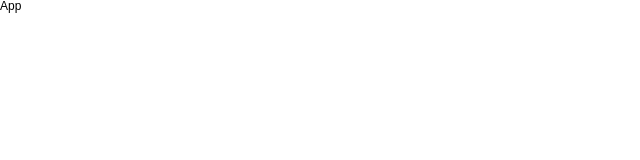
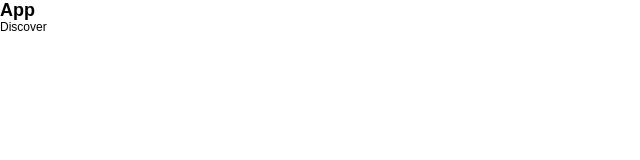
Before and after one commit to pastLivess/react_ts_music163_project, a React (Create React App) app: page /#/discover in a window 1280 px wide. Shown: the top 160 px of the page, without its empty margins (0-640 px from the left). Built offline with nearby package versions, Linux system fonts and the light colour scheme.

Commit message:
配置路由

```diff
--- a/package.json
+++ b/package.json
@@ -14,6 +14,7 @@
     "normalize.css": "^8.0.1",
     "react": "^18.2.0",
     "react-dom": "^18.2.0",
+    "react-router-dom": "^6.10.0",
     "react-scripts": "5.0.1",
     "typescript": "^4.9.5",
     "web-vitals": "^2.1.4"
--- a/src/App.tsx
+++ b/src/App.tsx
@@ -1,9 +1,13 @@
 import React, { memo } from 'react'
-
+import { useRoutes } from 'react-router-dom'
+import routes from './router'
 const App = memo(() => {
-  const obj = { name: '张三', age: 18 }
-
-  return <div>App</div>
+  return (
+    <div className="app">
+      <h2>App</h2>
+      {useRoutes(routes)}
+    </div>
+  )
 })
 App.displayName = 'App'
 export default App
--- a/src/index.tsx
+++ b/src/index.tsx
@@ -4,8 +4,11 @@ import App from '@/App'
 import 'normalize.css'
 import '@/assets/css/index.less'
 const root = ReactDOM.createRoot(document.getElementById('root') as HTMLElement)
+import { HashRouter } from 'react-router-dom'
 root.render(
   <React.StrictMode>
-    <App />
+    <HashRouter>
+      <App />
+    </HashRouter>
   </React.StrictMode>
 )
--- /dev/null
+++ b/src/router/index.tsx
@@ -0,0 +1,13 @@
+// 每个文件使用到jsx语法都必须引入React 最终会转为createElement
+import React from 'react'
+import Discover from '@/views/discover/Discover'
+// 引入routes的类型用于代码提示
+import { RouteObject } from 'react-router-dom'
+// 配置路由
+const routes: RouteObject[] = [
+  {
+    path: '/discover',
+    element: <Discover />
+  }
+]
+export default routes
--- /dev/null
+++ b/src/views/discover/Discover.tsx
@@ -0,0 +1,7 @@
+import React, { memo } from 'react'
+
+const Discover = memo(() => {
+  return <div className="discover">Discover</div>
+})
+Discover.displayName = 'Discover'
+export default Discover
```
Also changed, not shown: 1 other file (tests, documents, lock files or other folders).
